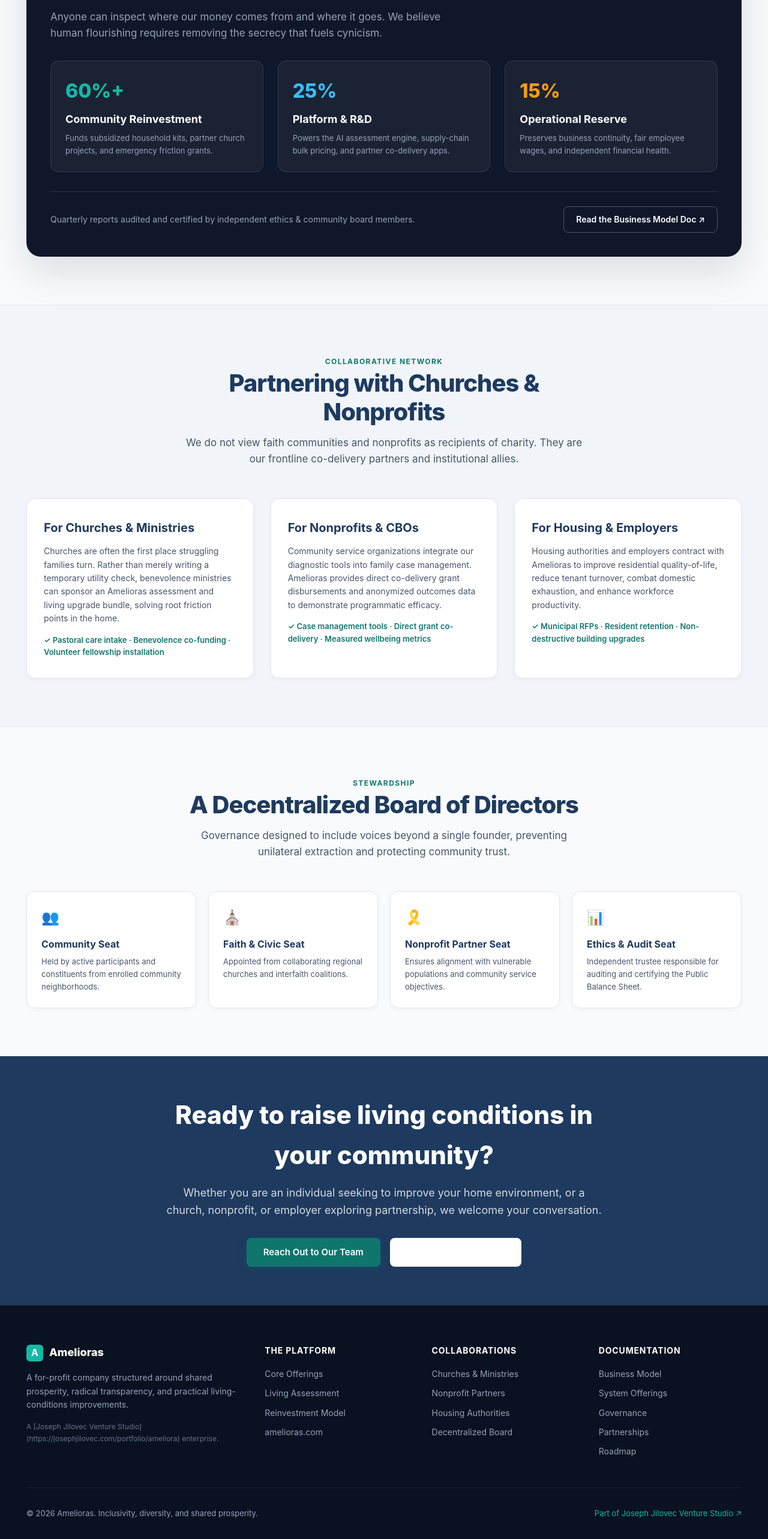
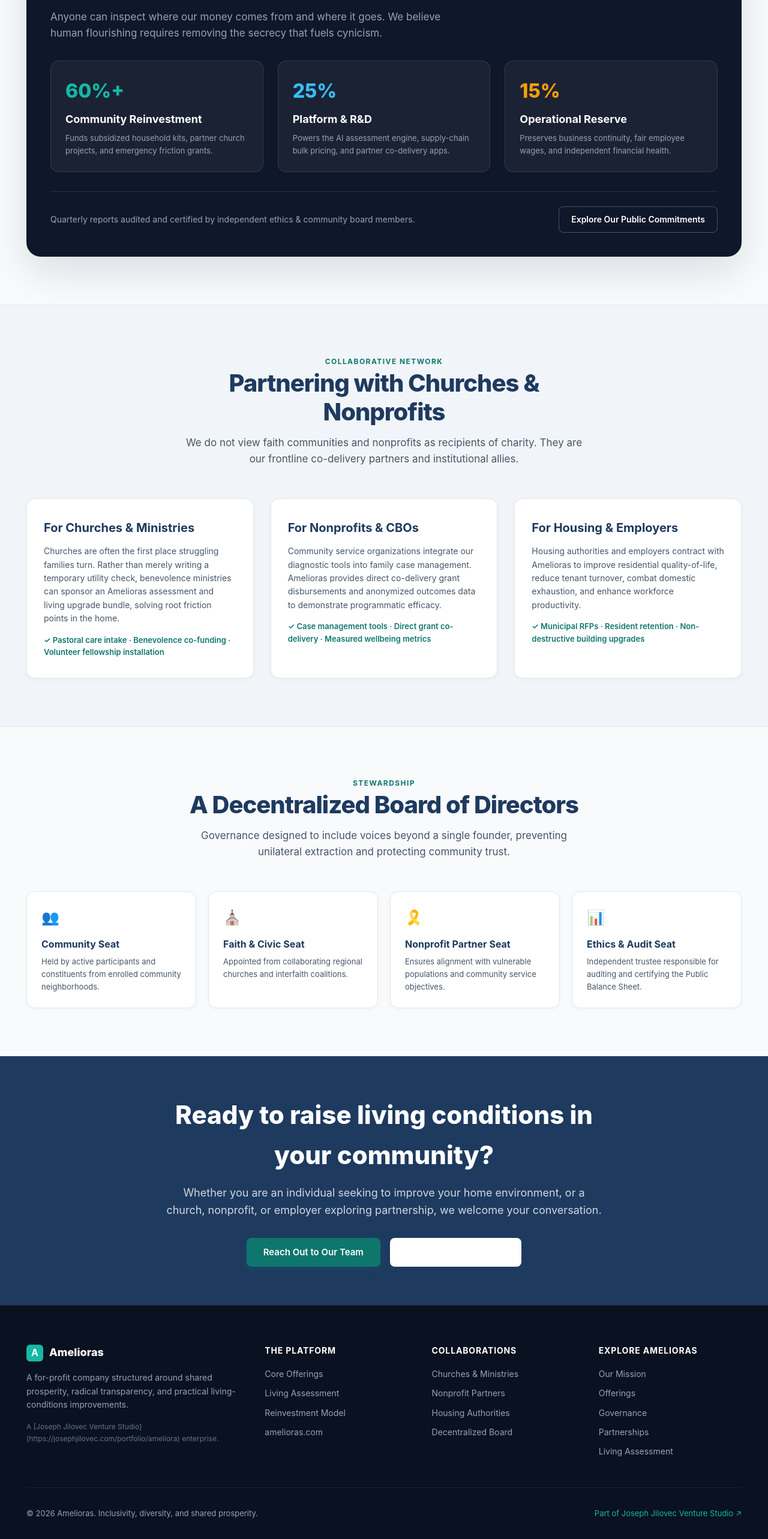
Before and after one commit to josephjilovec/amelioras, a Next.js app: page / in a window 1280 px wide. Shown: the part 3475-6041 px from the top of the page at 60% size. Built offline with nearby package versions, Linux system fonts and the light colour scheme.

Commit message:
Replace links to internal Amelioras strategy files with public site sections

```diff
--- a/app/page.tsx
+++ b/app/page.tsx
@@ -468,8 +468,8 @@
                 <div style={{ fontSize: "14px", color: "#94a3b8" }}>
                   Quarterly reports audited and certified by independent ethics &amp; community board members.
                 </div>
-                <a href="https://github.com/josephjilovec/amelioras/blob/main/docs/business-model.md" target="_blank" rel="noreferrer" className="btn btn-outline" style={{ color: "white", borderColor: "rgba(255, 255, 255, 0.25)", background: "transparent" }}>
-                  Read the Business Model Doc ↗
+                <a href="#prosperity" className="btn btn-outline" style={{ color: "white", borderColor: "rgba(255, 255, 255, 0.25)", background: "transparent" }}>
+                  Explore Our Public Commitments
                 </a>
               </div>
             </div>
@@ -627,13 +627,13 @@
             </div>
 
             <div className="footer-col">
-              <h5>Documentation</h5>
+              <h5>Explore Amelioras</h5>
               <ul>
-                <li><a href="https://github.com/josephjilovec/amelioras/blob/main/docs/business-model.md" target="_blank" rel="noreferrer">Business Model</a></li>
-                <li><a href="https://github.com/josephjilovec/amelioras/blob/main/docs/offerings.md" target="_blank" rel="noreferrer">System Offerings</a></li>
-                <li><a href="https://github.com/josephjilovec/amelioras/blob/main/docs/governance.md" target="_blank" rel="noreferrer">Governance</a></li>
-                <li><a href="https://github.com/josephjilovec/amelioras/blob/main/docs/partnerships.md" target="_blank" rel="noreferrer">Partnerships</a></li>
-                <li><a href="https://github.com/josephjilovec/amelioras/blob/main/docs/roadmap.md" target="_blank" rel="noreferrer">Roadmap</a></li>
+                <li><a href="#about">Our Mission</a></li>
+                <li><a href="#offerings">Offerings</a></li>
+                <li><a href="#governance">Governance</a></li>
+                <li><a href="#partners">Partnerships</a></li>
+                <li><a href="#assessment">Living Assessment</a></li>
               </ul>
             </div>
           </div>
```
